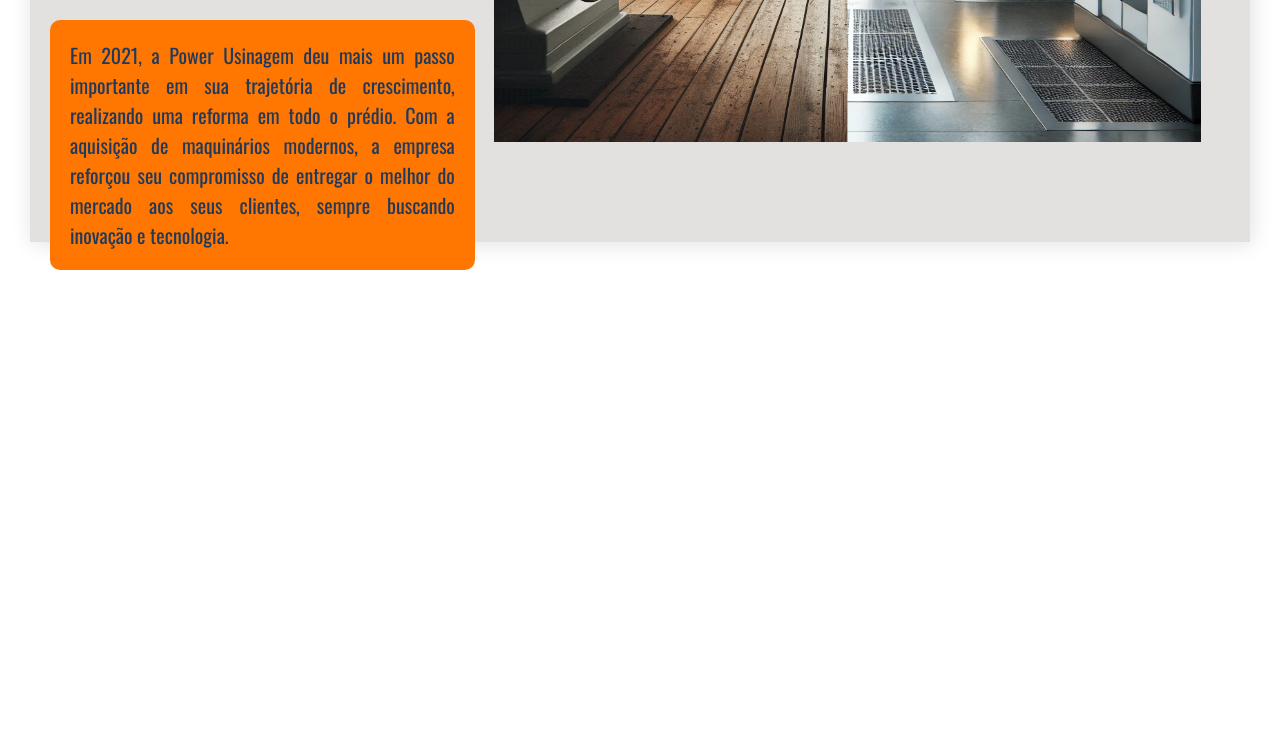
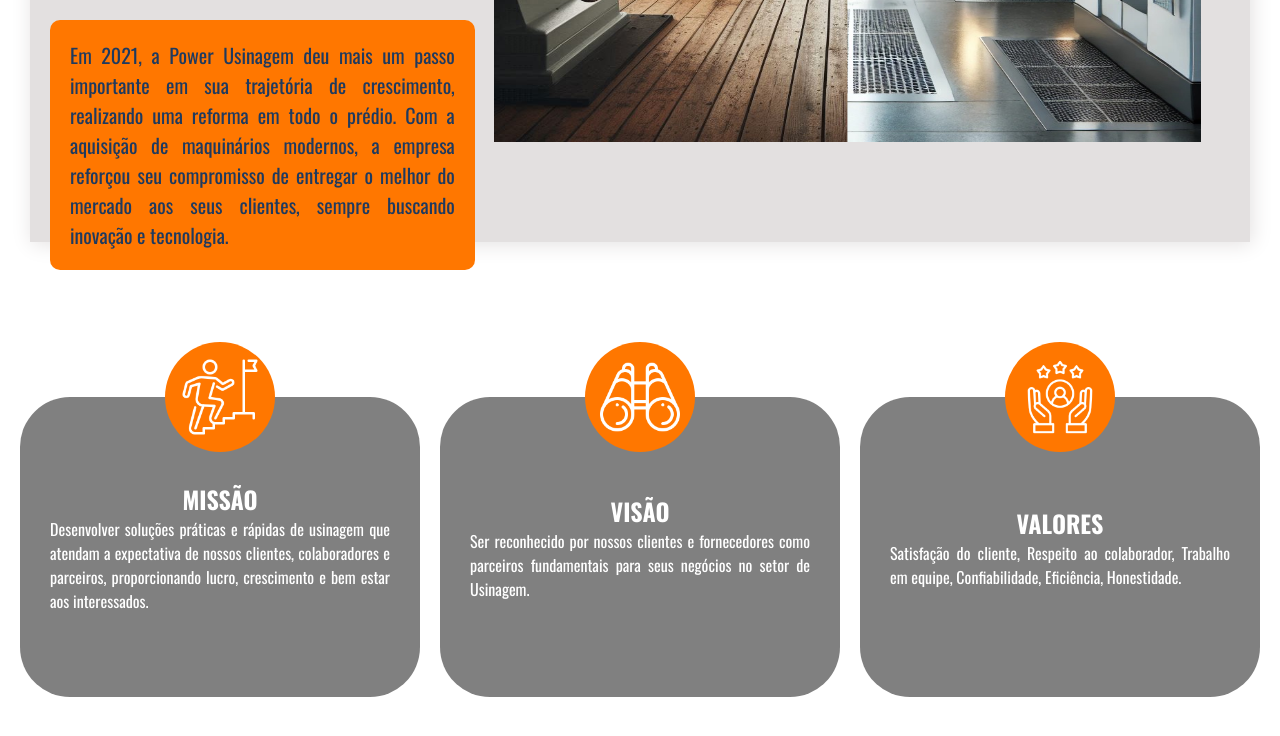
Before and after one commit to KSgui/Power-usinagem, a plain HTML site: page sobre-nos.html in a window 1280 px wide. Shown: the part 1348-2084 px from the top of the page. Before the commit the page ends 1674 px from the top, so only its background shows below. Drawn offline with nearby package versions, Linux system fonts and the light colour scheme.

Commit message:
+um-upload

```diff
--- a/sobre-nos.html
+++ b/sobre-nos.html
@@ -1,5 +1,6 @@
 <!DOCTYPE html>
 <html lang="en">
+
 <head>
     <meta charset="UTF-8">
     <meta name="viewport" content="width=device-width, initial-scale=1.0">
@@ -11,6 +12,7 @@
     <link rel="stylesheet" href="https://cdnjs.cloudflare.com/ajax/libs/font-awesome/5.15.2/css/all.min.css" />
     <link rel="website icon" type="png" href="./src/img/Captura_de_tela_2024-08-09_193405-removebg-preview.png" />
 </head>
+
 <body>
     <header>
         <nav>
@@ -53,9 +55,13 @@
         <section class="adaptando">
             <div class="infeite">
                 <div class="infinite-sec">
-                    <p class="bem-vindo">SEJA BEM-VINDO A <span style="color: rgb(255, 119, 0);">POWER USINAGEM</span></p>
-                    <h2 class="sub-text">Desde 2002 Entregando <span style="color: rgb(255, 119, 0);">O Melhor Do Mercado</span> Para A Indústria!</h2>
-                    <span class="introducao">Lorem ipsum, dolor sit amet consectetur adipisicing elit. Provident harum odit ratione placeat voluptatibus facilis necessitatibus eum quidem nesciunt dolor. Exercitationem, sed quaerat animi cum ratione mollitia quos! Deleniti, corporis.</span>
+                    <p class="bem-vindo">SEJA BEM-VINDO A <span style="color: rgb(255, 119, 0);">POWER USINAGEM</span>
+                    </p>
+                    <h2 class="sub-text">Desde 2002 Entregando <span style="color: rgb(255, 119, 0);">O Melhor Do
+                            Mercado</span> Para A Indústria!</h2>
+                    <span class="introducao">Lorem ipsum, dolor sit amet consectetur adipisicing elit. Provident harum
+                        odit ratione placeat voluptatibus facilis necessitatibus eum quidem nesciunt dolor.
+                        Exercitationem, sed quaerat animi cum ratione mollitia quos! Deleniti, corporis.</span>
                 </div>
                 <button class="proximo">⬇️
                     <!-- <svg class="arrows">
@@ -72,11 +78,20 @@
                 <div class="sinopse1">
                     <h2 class="onde-tudo-comecou">Conheça a Power Usinagem</h2>
                     <p class="mini-logo">Nossa História</p>
-                    <span class="contexto">Fundada em 2002, a Power Usinagem, localizada em São Leopoldo - RS, nasceu com o objetivo de oferecer serviços de usinagem variados e de alta qualidade. Com dedicação e compromisso com a excelência, rapidamente se estabeleceu como uma referência no setor.</span>
+                    <span class="contexto">Fundada em 2002, a Power Usinagem, localizada em São Leopoldo - RS, nasceu
+                        com o objetivo de oferecer serviços de usinagem variados e de alta qualidade. Com dedicação e
+                        compromisso com a excelência, rapidamente se estabeleceu como uma referência no setor.</span>
                     <br>
-                    <span class="contexto sub">Ao longo dos anos, a Power Usinagem expandiu seus serviços para atender às necessidades crescentes do mercado. Em 2010, a empresa diversificou suas operações e passou a oferecer também serviços de corte a laser, soldagem e projetos especiais CAD/CAM. Essa expansão permitiu à Power Usinagem fornecer soluções completas e integradas aos seus clientes, sempre mantendo o foco na inovação e na satisfação dos mesmos.</span>
+                    <span class="contexto sub">Ao longo dos anos, a Power Usinagem expandiu seus serviços para atender
+                        às necessidades crescentes do mercado. Em 2010, a empresa diversificou suas operações e passou a
+                        oferecer também serviços de corte a laser, soldagem e projetos especiais CAD/CAM. Essa expansão
+                        permitiu à Power Usinagem fornecer soluções completas e integradas aos seus clientes, sempre
+                        mantendo o foco na inovação e na satisfação dos mesmos.</span>
                     <br>
-                    <span class="contexto sub">Em 2021, a Power Usinagem deu mais um passo importante em sua trajetória de crescimento, realizando uma reforma em todo o prédio. Com a aquisição de maquinários modernos, a empresa reforçou seu compromisso de entregar o melhor do mercado aos seus clientes, sempre buscando inovação e tecnologia.</span>
+                    <span class="contexto sub">Em 2021, a Power Usinagem deu mais um passo importante em sua trajetória
+                        de crescimento, realizando uma reforma em todo o prédio. Com a aquisição de maquinários
+                        modernos, a empresa reforçou seu compromisso de entregar o melhor do mercado aos seus clientes,
+                        sempre buscando inovação e tecnologia.</span>
                 </div>
                 <div id="antes-depois">
                     <img src="./src/img/chao-de-fabrica-novo.jpg" alt="Imagem 1" class="imagem1">
@@ -89,24 +104,42 @@
             </div>
         </section>
         <section class="valores">
-            <div class="fundoBranco">
             <figure class="cards">
-                    <img src="" alt="" class="simbolo">
-                    <span class="texto"></span>
+                <div class="icone">
+                    <img src="./src/img/missao.png" alt="" class="simbolo">
+                </div>
+                <div class="descricao">
+                    <h2 class="titulo">MISSÃO</h2>
+                    <span class="texto">Desenvolver soluções práticas e rápidas de usinagem que atendam a expectativa de nossos
+                        clientes, colaboradores e parceiros, proporcionando lucro, crescimento e bem estar aos interessados.
+                    </span>
+                </div>
             </figure>
             <figure class="cards">
-                    <img src="" alt="" class="simbolo">
-                    <span class="texto"></span>
+                <div class="icone">
+                    <img src="./src/img/visão.png" alt="" class="simbolo">
+                </div>
+                <div class="descricao">
+                    <h2 class="titulo">VISÃO</h2>
+                    <span class="texto">Ser reconhecido por nossos clientes e fornecedores como parceiros fundamentais para seus negócios no setor de Usinagem.
+                    </span>
+                </div>
             </figure>
             <figure class="cards">
-                    <img src="" alt="" class="simbolo">
-                    <span class="texto"></span>
+                <div class="icone">
+                    <img src="./src/img/valores.png" alt="" class="simbolo">
+                </div>
+                <div class="descricao">
+                    <h2 class="titulo">VALORES</h2>
+                    <span class="texto">Satisfação do cliente, Respeito ao colaborador, Trabalho em equipe, Confiabilidade, Eficiência, Honestidade.
+                    </span>
+                </div>
             </figure>
-            </div>
         </section>
     </main>
 
 
     <script src="./sobre-nos.js"></script>
 </body>
+
 </html>
--- a/src/sobre-nos.css
+++ b/src/sobre-nos.css
@@ -196,11 +196,11 @@ li:hover {
     align-items: center;
 }
 
-.enquadrando{
+.enquadrando {
     background-color: #fff;
 }
 
-.nossa-historia{
+.nossa-historia {
     height: 840px;
     display: flex;
     flex-direction: column;
@@ -210,7 +210,7 @@ li:hover {
     /* box-shadow: 0px 4px 6px rgba(0, 0, 0, 0.1), 0px 1px 3px rgba(0, 0, 0, 0.08); */
 }
 
-.sinopse1{
+.sinopse1 {
     margin-top: 30px;
     display: flex;
     flex-direction: column;
@@ -218,7 +218,7 @@ li:hover {
     height: 300px;
 }
 
-.onde-tudo-comecou{
+.onde-tudo-comecou {
     margin-top: -20px;
     font-size: 80px;
     font-family: "Oswald", sans-serif;
@@ -226,7 +226,7 @@ li:hover {
     position: absolute;
 }
 
-.mini-logo{
+.mini-logo {
     z-index: 1;
     margin-top: 35px;
     margin-left: 40px;
@@ -236,7 +236,7 @@ li:hover {
     font-size: 35px;
 }
 
-.contexto{
+.contexto {
     width: 70%;
     padding: 20px;
     margin-top: 15px;
@@ -248,7 +248,7 @@ li:hover {
     border-radius: 10px;
 }
 
-.sub{
+.sub {
     width: 36%;
     margin-top: 5px;
 }
@@ -263,7 +263,8 @@ li:hover {
     /* border-radius: 100px; */
 }
 
-.imagem1, .imagem2 {
+.imagem1,
+.imagem2 {
     position: absolute;
     width: 100%;
     height: 100%;
@@ -314,6 +315,61 @@ li:hover {
     font-weight: 900;
 }
 
-.valores{
+.valores {
     width: 100%;
+    height: 550px;
+    display: flex;
+    align-items: center;
+    justify-content: space-evenly;
 }
+
+.cards{
+    display: flex;
+    flex-direction: column;
+    align-items: center;
+    justify-content: center;
+    cursor: pointer;
+    transition: .9s;
+}
+
+.cards:hover{
+    scale: 1.1;
+}
+
+.icone{
+    width: 110px;
+    height: 110px;
+    border-radius: 50%;
+    background-color: rgb(255, 119, 0);
+    display: flex;
+    align-items: center;
+    justify-content: center;
+    position: absolute;
+    margin-top: -300px;
+}
+
+.simbolo {
+    width: 80px;
+    height: 80px;
+}
+
+.descricao{
+    width: 400px;
+    height: 300px;
+    background-color: grey;
+    border-radius: 50px;
+    display: flex;
+    justify-content: center;
+    align-items: center;
+    flex-direction: column;
+    color: white;
+    font-family: "Oswald", sans-serif;
+}
+
+.texto {
+    display: flex;
+    width: 85%;
+    justify-content: center;
+    align-items: center;
+    text-align: justify;
+}
```
Also changed, not shown: src/style.css (+4 -3 lines), src/img/missao.png (added), src/img/usinagemmmm.jpeg (deleted), src/img/valores.png (added), src/img/visão.png (added). Lines whose indentation alone changed are shown as unchanged.
